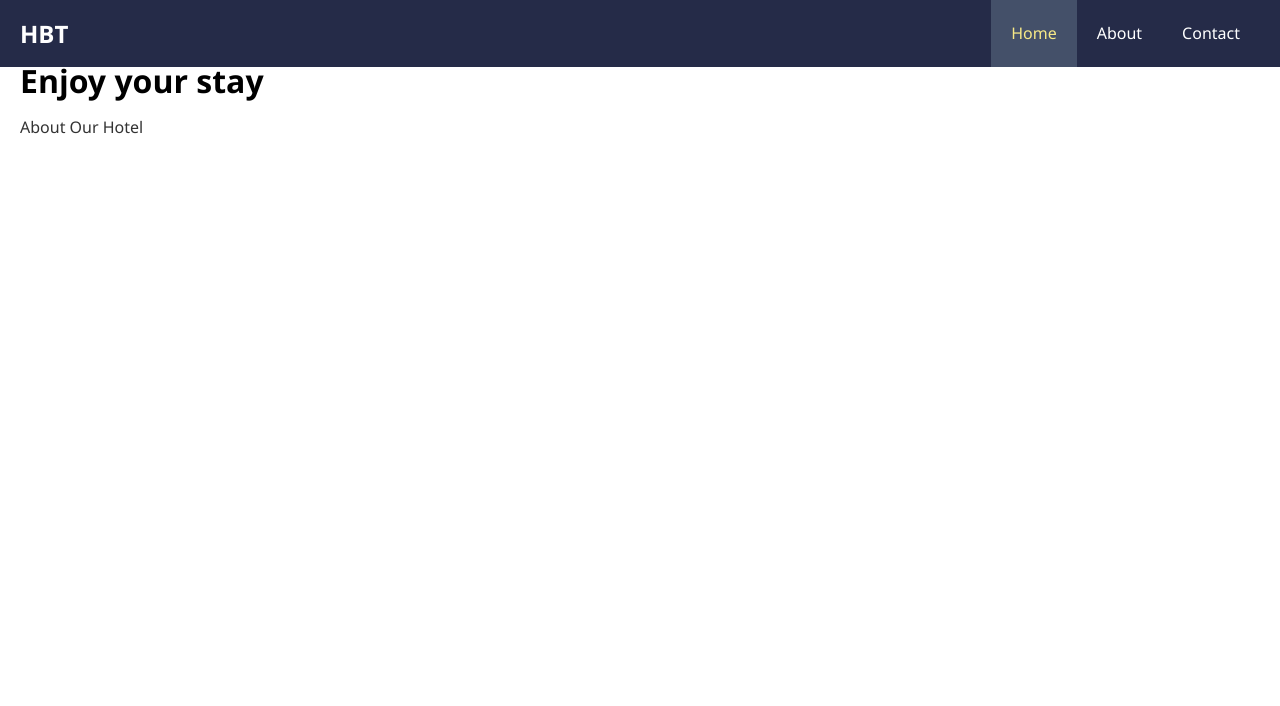
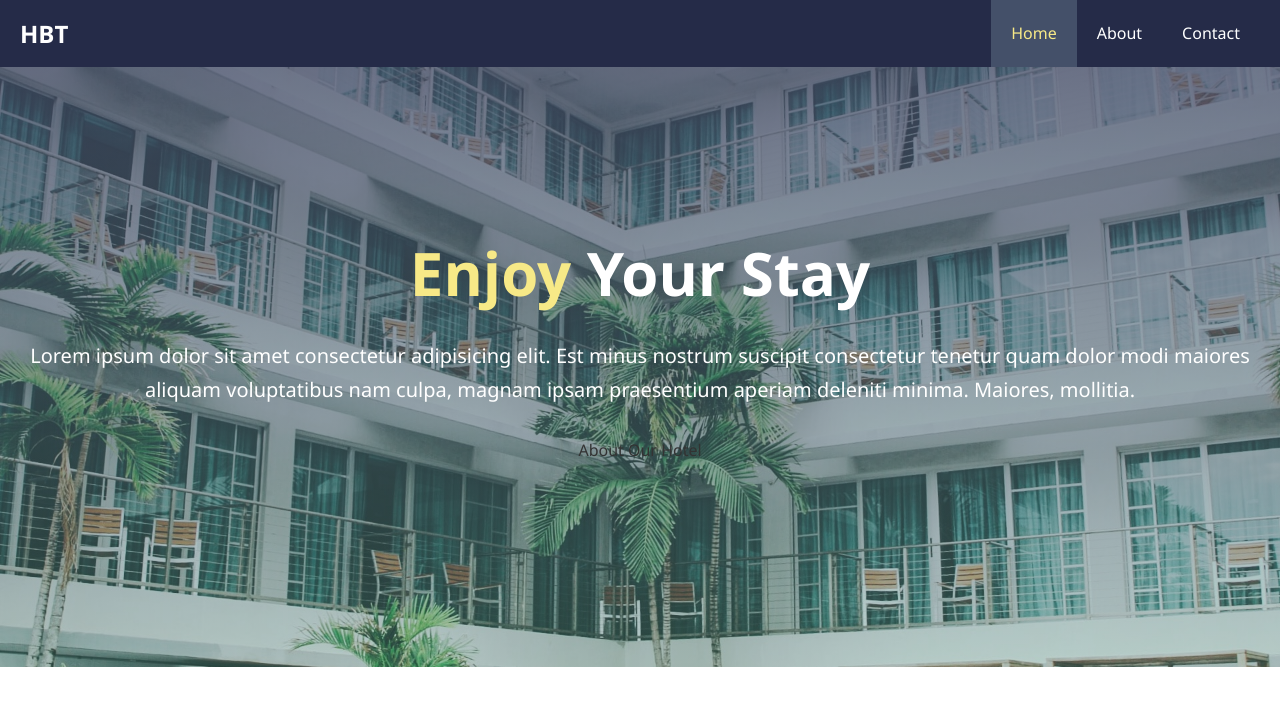
Before and after one commit to nuriaoujo/HBT-project, a plain HTML site: page index.html in a window 1280 px wide. Drawn offline with Linux system fonts and the light colour scheme.

Commit message:
css nesting structure removed

```diff
--- a/css/style.css
+++ b/css/style.css
@@ -32,39 +32,71 @@ p {
     padding: 0 20px;
 }
 
+.text-primary {
+    color: #F7E987;
+}
+
+.lead {
+    font-size: 20px;
+}
+
 /* Navbar */
 #navbar {
     background-color: #252B48;
     color: #fff;
     overflow: auto;
+}
 
-    a {
+#navbar a {
     color: #fff;
 }
 
-    h1 {
+#navbar h1 {
     float: left;
     padding-top: 20px;
 }
 
-    ul {
+#navbar ul {
     list-style: none;
     margin: 0;
     float: right;
+}
 
-        li {
+#navbar ul li {
     float: left;
+}
 
-            a {
+#navbar ul li a {
     display: block;
     padding: 20px;
     text-align: center;
-            }
-        }
-    }
 }
 
 #navbar ul li a:hover, #navbar ul li a.current {
     background: #445069;
     color: #F7E987;
 }
+
+/* Showcase */
+#showcase {
+    background:
+    linear-gradient(to bottom, #445069c5, #5b9a8b69),
+    url('../img/img-2.jpg') no-repeat center center/cover;
+    height: 600px;
+}
+
+#showcase .showcase-content {
+    color: #fff;
+    padding-top: 170px;
+    text-align: center;
+}
+
+#showcase .showcase-content h1 {
+    font-size: 60px;
+    line-height: 1.2em;
+}
+
+#showcase .showcase-content p {
+    padding-bottom: 20px;
+    line-height: 1.7em;
+}
--- a/index.html
+++ b/index.html
@@ -29,8 +29,14 @@
         <div id="showcase">
             <div class="container">
                 <div class="showcase-content">
-                    <h1><span class="text-primary">Enjoy</span> your stay</h1>
-                    <a href="about.html">About Our Hotel</a>
+                    <h1><span class="text-primary">Enjoy</span> Your Stay</h1>
+                    <p class="lead">
+                        Lorem ipsum dolor sit amet consectetur adipisicing
+                        elit. Est minus nostrum suscipit consectetur tenetur quam
+                        dolor modi maiores aliquam voluptatibus nam culpa, magnam
+                        ipsam praesentium aperiam deleniti minima. Maiores, mollitia.
+                    </p>
+                    <a class="btn" href="about.html">About Our Hotel</a>
                 </div>
             </div>
         </div>
```
Lines whose indentation alone changed are shown as unchanged.
